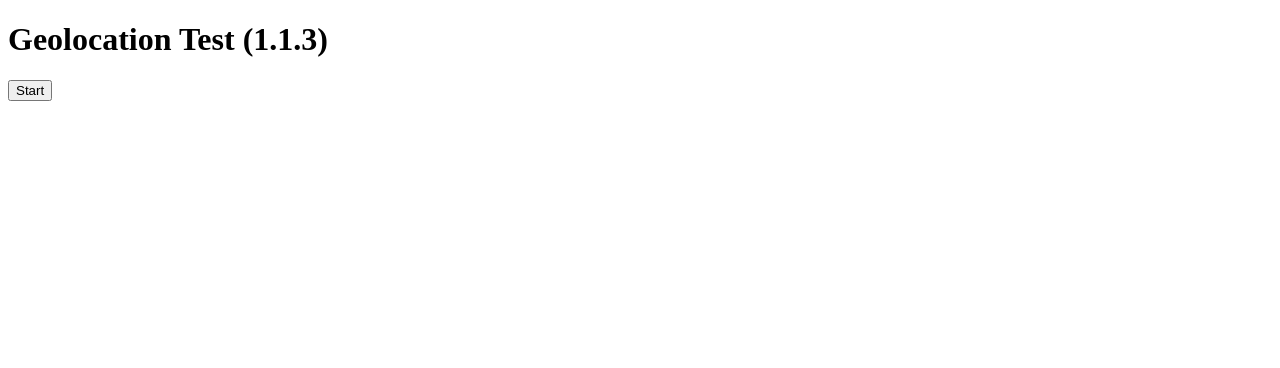
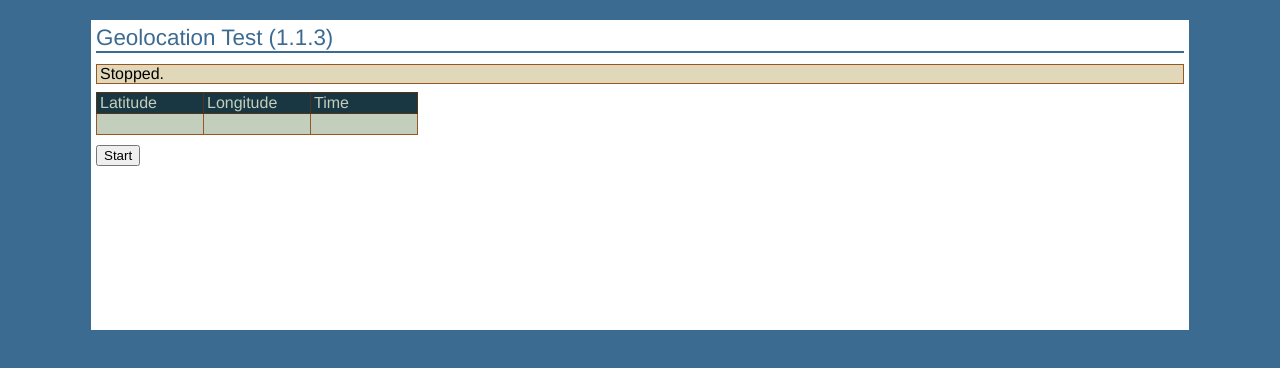
Before and after one commit to mikedrennan/GeoLocation, a plain HTML site: page index.html in a window 1280 px wide. Drawn offline with Linux system fonts and the light colour scheme; the site is published under a folder, as on GitHub Pages, so addresses that start at the root find nothing.

Commit message:
Updated index

```diff
--- a/index.html
+++ b/index.html
@@ -17,8 +17,8 @@
     <title>
         Geolocation Test (1.1.3)
     </title>
-    <link rel="stylesheet" type="text/css" href="/CSS/main.css" />
-    <script type="text/javascript" src="/Javascript/bwH5.js"></script>
+    <link rel="stylesheet" type="text/css" href="CSS/main.css" />
+    <script type="text/javascript" src="Javascript/bwH5.js"></script>
     <script type="text/javascript">
         var t = new bwTable();
         var watchID;
```
